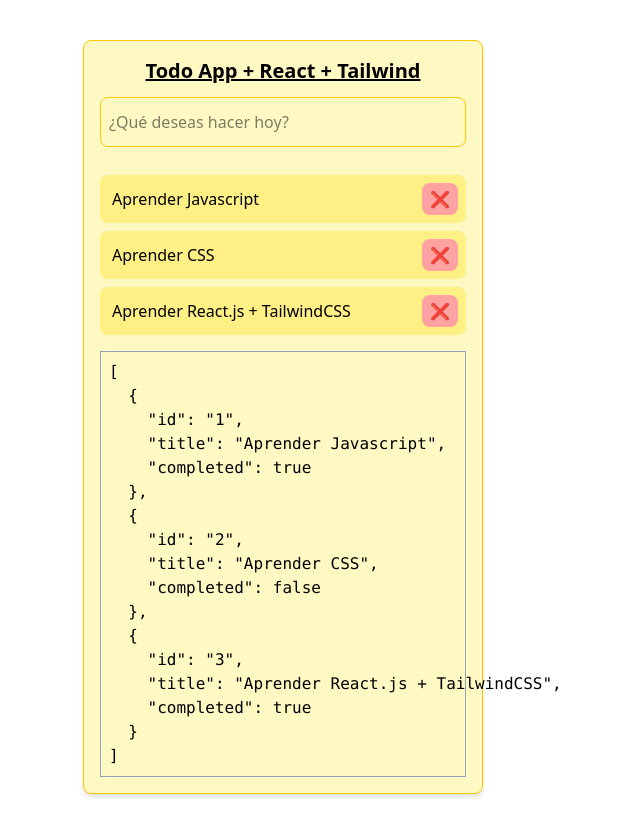
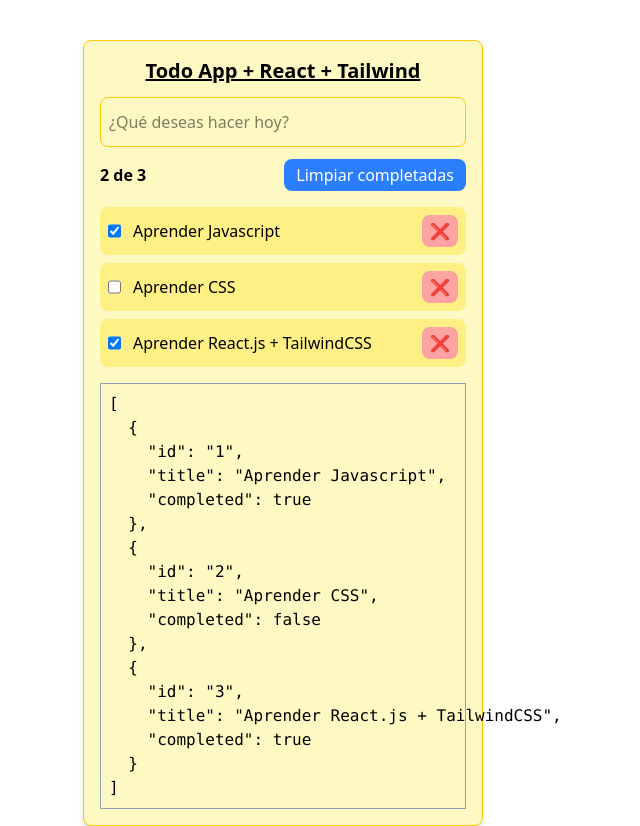
Before and after one commit to victorvzn/bootcamp-frontend-g26, a React (Vite) app in the folder semana09/dia01-03-react-todo-app-tailwind/: page / in a window 1280 px wide. Shown: the whole page, without its empty margins (357-997 px from the left). Before the commit the page ends 800 px from the top, so only its background shows below. Built offline with nearby package versions, Linux system fonts and the light colour scheme.

Commit message:
semana09, dia02, react todo app tw

```diff
--- a/semana09/dia01-03-react-todo-app-tailwind/src/App.jsx
+++ b/semana09/dia01-03-react-todo-app-tailwind/src/App.jsx
@@ -36,6 +36,25 @@
     setTodos(updateTodos)
   }
 
+  const handleCompleted = (id) => {
+    console.log('Completando tarea:', id)
+
+    const updatedTodos = todos.map(todo => {
+      if (todo.id === id) {
+        return {
+          ...todo,
+          completed: !todo.completed
+        }
+      }
+
+      return todo // Dejamos el objeto sin modificaciones
+    })
+
+    console.log(updatedTodos)
+
+    setTodos(updatedTodos)
+  }
+
   return (
     <main
       className="bg-yellow-100 w-[400px] mx-auto mt-10 border border-yellow-400 rounded-lg shadow-md p-4"
@@ -44,7 +63,25 @@
 
       <TodoForm onSubmit={handleSubmit} />
 
-      <TodoList todos={todos} onRemoveTodo={handleRemoveTodo} />
+      {/* TODO: Llenar los datos de las estadisticas y limpiar las tareas completadas con el botón */}
+
+      <section className="flex justify-between items-center">
+        <span className="font-bold">
+          2 de 3
+        </span>
+
+        <button
+          className="bg-blue-500 text-white rounded-lg px-3 py-1 hover:bg-blue-700 duration-300 cursor-pointer"
+        >
+          Limpiar completadas
+        </button>
+      </section>
+
+      <TodoList
+        todos={todos}
+        onRemoveTodo={handleRemoveTodo}
+        onCompleted={handleCompleted}
+      />
 
       <pre className="mt-4 border border-slate-400 p-2">{JSON.stringify(todos, null, 2)}</pre>
     </main>
--- a/semana09/dia01-03-react-todo-app-tailwind/src/components/TodoList.jsx
+++ b/semana09/dia01-03-react-todo-app-tailwind/src/components/TodoList.jsx
@@ -1,4 +1,4 @@
-export const TodoList = ({ todos, onRemoveTodo }) => {
+export const TodoList = ({ todos, onRemoveTodo, onCompleted }) => {
   // TODO: Agregar un checkbox en cada fila y cambiar el estado de cada todo en su key completed
   // TODO: Y además debemos tachar el texto si la tarea está completada
 
@@ -10,7 +10,11 @@
             key={todo.id}
             className="flex gap-2 bg-yellow-200 p-2 rounded-lg"
           >
-            {/* Aqui va el checkbox */}
+            <input
+              type="checkbox"
+              checked={todo.completed}
+              onChange={() => onCompleted(todo.id)}
+            />
             <div className="w-full flex justify-between items-center gap-2">
               <span
                 className="font-medium w-full p-1"
```
